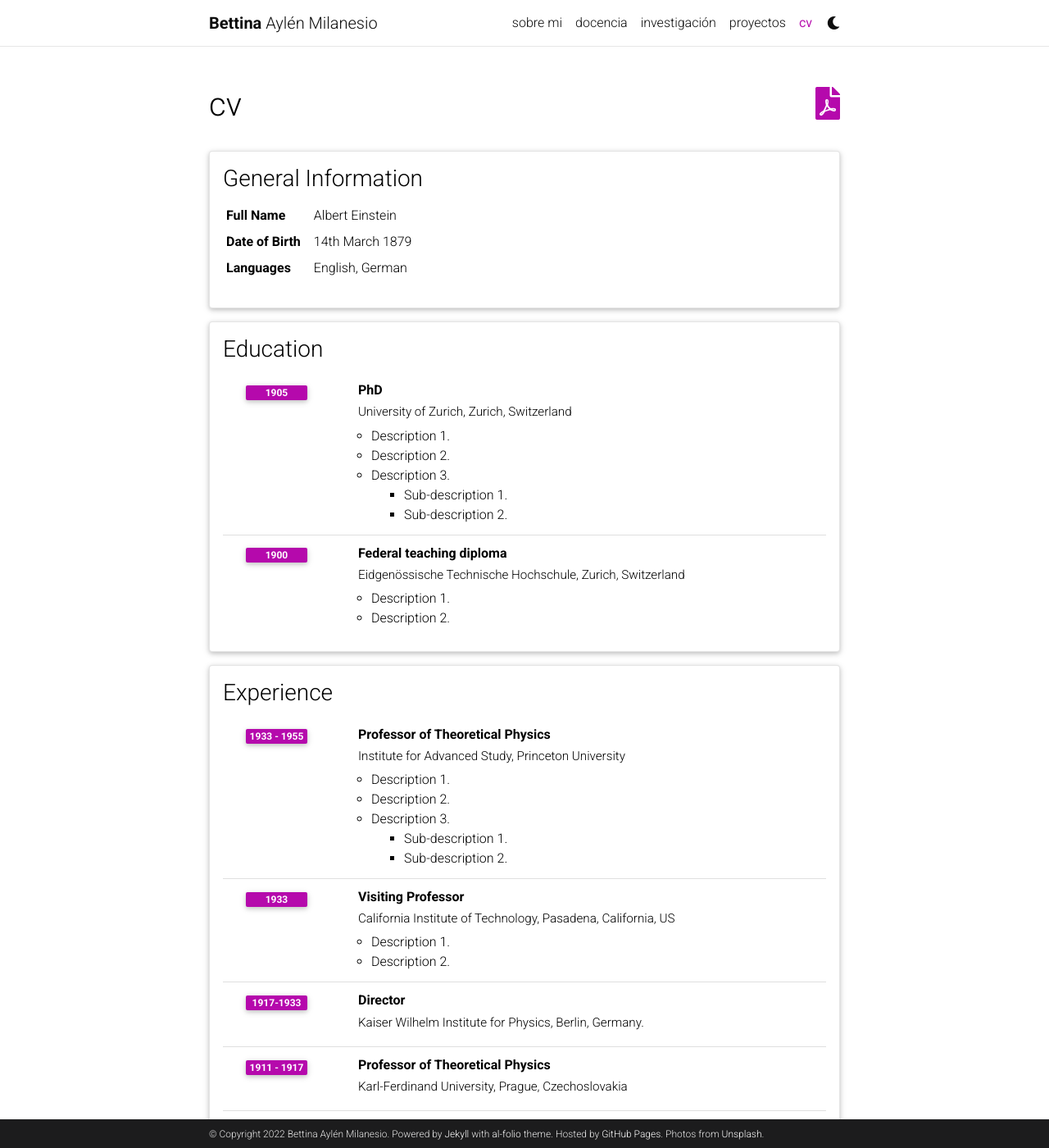
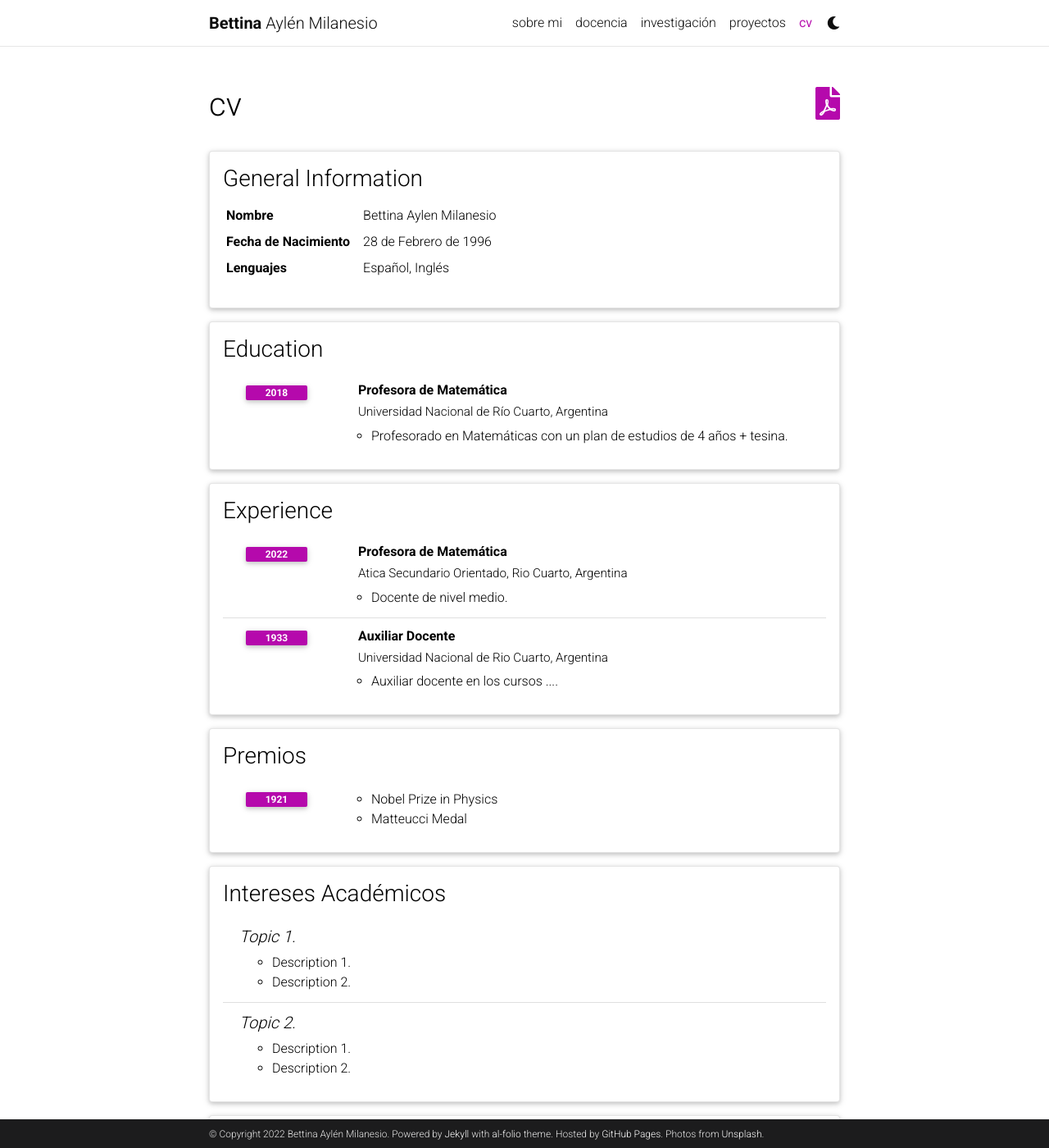
Before and after one commit to bmilanesio/bmilanesio.github.io, a Jekyll site: the page built from _pages/cv.md, in a window 1280 px wide and 1400 px high. Shown: the whole window at 82% size. Built offline with Jekyll 4.4.1, drawn with Linux system fonts in a browser that asks for light colours; comment, search, counter and statistics services are not loaded; a style sheet for code colours, icons or effects is not loaded; some of the changed text lies outside the part shown.

Commit message:
Minor updates to cv

```diff
--- a/_data/cv.yml
+++ b/_data/cv.yml
@@ -1,85 +1,46 @@
 - title: General Information
   type: map
   contents:
-    - name: Full Name
-      value: Albert Einstein
-    - name: Date of Birth
-      value: 14th March 1879
-    - name: Languages
-      value: English, German
+    - name: Nombre
+      value: Bettina Aylen Milanesio
+    - name: Fecha de Nacimiento
+      value: 28 de Febrero de 1996
+    - name: Lenguajes
+      value: Español, Inglés
 
 - title: Education
   type: time_table
   contents:
-    - title: PhD
-      institution: University of Zurich, Zurich, Switzerland
-      year: 1905
+    - title: Profesora de Matemática
+      institution: Universidad Nacional de Río Cuarto, Argentina
+      year: 2018
       description:
-        - Description 1.
-        - Description 2.
-        - title: Description 3.
-          contents:
-            - Sub-description 1.
-            - Sub-description 2.
-    - title: Federal teaching diploma
-      institution: Eidgenössische Technische Hochschule, Zurich, Switzerland
-      year: 1900
-      description:
-        - Description 1.
-        - Description 2.
+        - Profesorado en Matemáticas con un plan de estudios de 4 años + tesina.
 
 - title: Experience
   type: time_table
   contents:
-    - title: Professor of Theoretical Physics
-      institution: Institute for Advanced Study, Princeton University
-      year: 1933 - 1955
+    - title: Profesora de Matemática
+      institution: Atica Secundario Orientado, Rio Cuarto, Argentina
+      year: 2022
       description:
-        - Description 1.
-        - Description 2.
-        - title: Description 3.
-          contents:
-            - Sub-description 1.
-            - Sub-description 2.
-    - title: Visiting Professor
-      institution: California Institute of Technology, Pasadena, California, US
+        - Docente de nivel medio.
+
+    - title: Auxiliar Docente
+      institution: Universidad Nacional de Rio Cuarto, Argentina
       year: 1933
       description:
-        - Description 1.
-        - Description 2.
+        - Auxiliar docente en los cursos ....
 
-    - title: Director
-      institution: Kaiser Wilhelm Institute for Physics, Berlin, Germany.
-      year: 1917-1933
-
-    - title: Professor of Theoretical Physics
-      institution: Karl-Ferdinand University, Prague, Czechoslovakia
-      year: 1911 - 1917
-      description:
-
-    - title: Associate Professor of Theoretical Physics
-      institution: University of Zurich, Zurich, Switzerland
-      year: 1909 - 1911
-
-- title: Open Source Projects
-  type: time_table
-  contents:
-    - title: <a href="https://github.com/alshedivat/al-folio">al-folio</a>
-      year: 2015-now
-      description: A beautiful, simple, clean, and responsive Jekyll theme for academics.
-
-- title: Honors and Awards
+- title: Premios
   type: time_table
   contents:
     - year: 1921
       items:
         - Nobel Prize in Physics
         - Matteucci Medal
-    - year: 2029
-      items:
-        - Max Planck Medal
 
-- title: Academic Interests
+- title: Intereses Académicos
   type: nested_list
   contents:
     - title: Topic 1.
```
